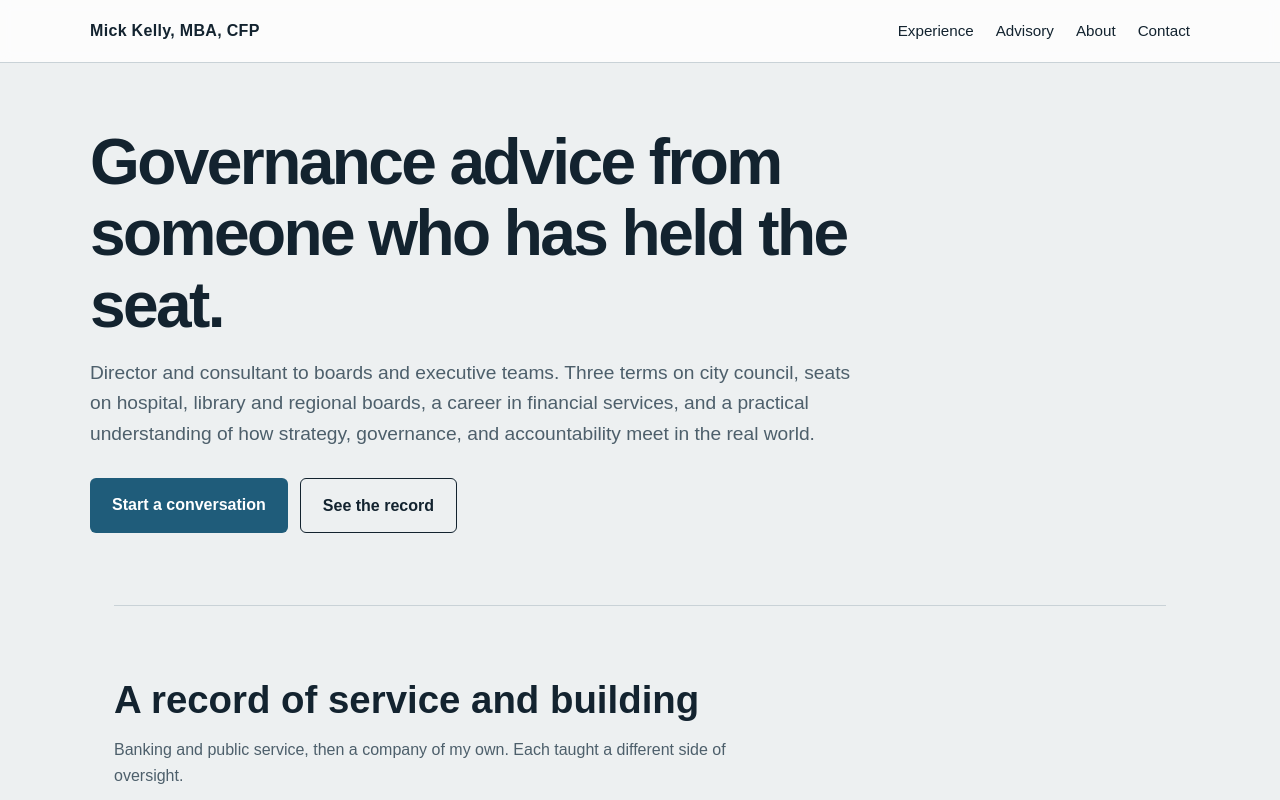
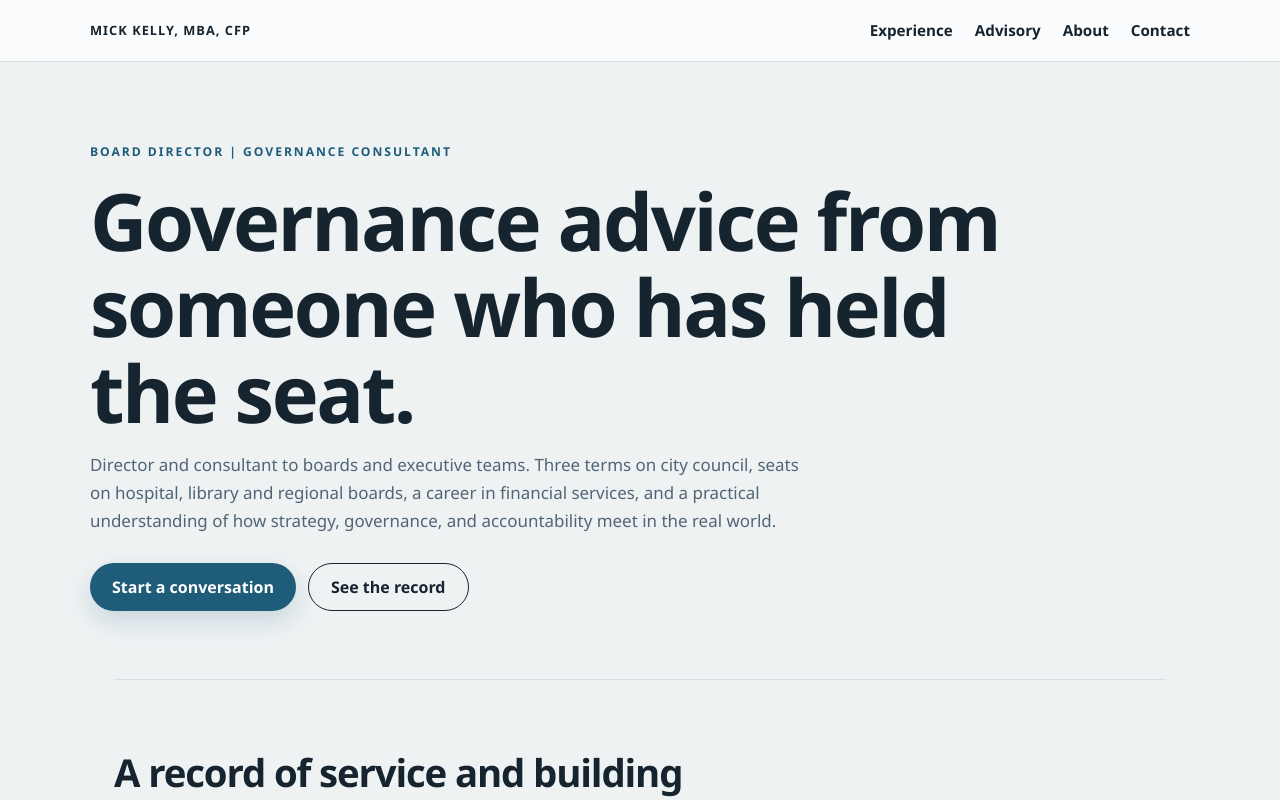
Before and after one commit to GMKConsulting/GMKConsulting.github.io, a plain HTML site: page index.html in a window 1280 px wide. Shown: the top 800 px of the page. Drawn offline with Linux system fonts and the light colour scheme.

Commit message:
Upgrade the homepage typography, visual hierarchy, and executive branding for a more premium board advisory look.

```diff
--- a/index.html
+++ b/index.html
@@ -7,33 +7,39 @@
     <meta name="description" content="Board director and governance consultant helping organizations improve oversight, strategy, and stakeholder confidence." />
     <style>
       :root {
-        --bg: #edf0f1;
+        --bg: #eef2f3;
         --surface: #ffffff;
-        --ink: #13232f;
-        --muted: #4d5f6b;
-        --line: #c9d2d7;
+        --ink: #16242f;
+        --muted: #526575;
+        --line: #d7dfe3;
         --accent: #1f5c7a;
         --accent-ink: #ffffff;
-        --band: #13232f;
-        --band-ink: #edf0f1;
+        --accent-soft: #eaf3f7;
+        --band: #14202c;
+        --band-ink: #edf3f5;
         --shadow: rgba(19, 35, 47, 0.08);
-        --photo-bg: linear-gradient(135deg, rgba(31,92,122,0.10), rgba(31,92,122,0.02));
+        --photo-bg: linear-gradient(135deg, rgba(31,92,122,0.12), rgba(31,92,122,0.03));
       }
+
       * { box-sizing: border-box; }
       html { scroll-behavior: smooth; }
       body {
         margin: 0;
-        font-family: Arial, Helvetica, sans-serif;
+        font-family: "Segoe UI", Arial, sans-serif;
         background: var(--bg);
         color: var(--ink);
-        line-height: 1.6;
+        line-height: 1.65;
       }
       a { color: var(--accent); }
       img { max-width: 100%; display: block; }
-      .wrap { max-width: 1100px; margin: 0 auto; padding: 0 24px; }
+      .wrap {
+        max-width: 1100px;
+        margin: 0 auto;
+        padding: 0 24px;
+      }
       header {
-        background: rgba(255,255,255,0.8);
-        backdrop-filter: blur(6px);
+        background: rgba(255,255,255,0.78);
+        backdrop-filter: blur(10px);
         border-bottom: 1px solid var(--line);
         position: sticky;
         top: 0;
@@ -45,38 +51,67 @@
         align-items: center;
         padding: 18px 0;
       }
-      .name { font-weight: 700; letter-spacing: 0.02em; }
+      .name {
+        font-weight: 700;
+        letter-spacing: 0.08em;
+        text-transform: uppercase;
+        font-size: 0.8rem;
+      }
       nav { display: flex; gap: 22px; flex-wrap: wrap; }
       nav a {
         text-decoration: none;
         color: var(--ink);
         font-size: 0.95rem;
+        font-weight: 600;
       }
       nav a:hover { text-decoration: underline; }
-      .hero { padding: 64px 0 72px; }
-      h1, h2, h3 { line-height: 1.12; margin: 0 0 16px; }
+      .hero {
+        padding: 80px 0 68px;
+      }
+      .eyebrow {
+        margin: 0 0 16px;
+        color: var(--accent);
+        letter-spacing: 0.16em;
+        text-transform: uppercase;
+        font-size: 0.76rem;
+        font-weight: 700;
+      }
+      h1, h2, h3 {
+        line-height: 1.08;
+        margin: 0 0 16px;
+        letter-spacing: -0.03em;
+      }
       h1 {
-        font-size: clamp(2.6rem, 5vw, 4.5rem);
-        max-width: 12.5em;
-        letter-spacing: -0.04em;
+        font-size: clamp(2.8rem, 6.2vw, 5rem);
+        max-width: 12.4em;
       }
       .lede {
         color: var(--muted);
-        font-size: 1.2rem;
-        max-width: 40em;
+        font-size: clamp(1.06rem, 1.3vw, 1.22rem);
+        max-width: 42em;
         margin: 0 0 28px;
       }
       .btns { display: flex; flex-wrap: wrap; gap: 12px; }
       .btn {
-        display: inline-block;
+        display: inline-flex;
+        align-items: center;
+        justify-content: center;
+        min-height: 48px;
+        padding: 0 22px;
+        border-radius: 999px;
+        text-decoration: none;
+        font-weight: 700;
+        transition: transform 0.2s ease, box-shadow 0.2s ease;
+      }
+      .btn:hover {
+        transform: translateY(-1px);
+      }
+      .btn.primary {
         background: var(--accent);
         color: var(--accent-ink);
-        text-decoration: none;
-        padding: 14px 22px;
-        border-radius: 6px;
-        font-weight: 700;
+        box-shadow: 0 10px 26px rgba(31, 92, 122, 0.18);
       }
-      .btn.alt {
+      .btn.secondary {
         background: transparent;
         color: var(--ink);
         border: 1.5px solid var(--ink);
@@ -85,7 +120,9 @@
         padding: 72px 0;
         border-top: 1px solid var(--line);
       }
-      h2 { font-size: clamp(1.8rem, 3vw, 2.5rem); }
+      h2 {
+        font-size: clamp(2rem, 3vw, 2.7rem);
+      }
       .intro { color: var(--muted); max-width: 42em; margin-bottom: 36px; }
       .seats {
         list-style: none;
@@ -122,9 +159,9 @@
       .cols > div {
         background: rgba(255,255,255,0.6);
         border: 1px solid var(--line);
-        border-radius: 10px;
+        border-radius: 14px;
         padding: 24px;
-        box-shadow: 0 8px 20px var(--shadow);
+        box-shadow: 0 10px 24px rgba(0,0,0,0.02);
       }
       .cols h3 { font-size: 1.3rem; }
       .cols p { margin: 0; color: var(--muted); }
@@ -145,7 +182,7 @@
         align-items: flex-start;
         background: var(--photo-bg);
         border: 1px solid rgba(31, 92, 122, 0.10);
-        border-radius: 14px;
+        border-radius: 16px;
         padding: 14px;
       }
       .about-photo img {
@@ -166,9 +203,9 @@
       .facts {
         background: var(--surface);
         border: 1px solid var(--line);
-        border-radius: 10px;
+        border-radius: 12px;
         padding: 24px;
-        margin-top: 8px;
+        margin-top: 12px;
       }
       .facts dt {
         font-weight: 700;
@@ -210,6 +247,7 @@
 
     <main>
       <div class="wrap hero">
+        <p class="eyebrow">Board Director | Governance Consultant</p>
         <h1>Governance advice from someone who has held the seat.</h1>
         <p class="lede">
           Director and consultant to boards and executive teams. Three terms on city council,
@@ -217,8 +255,8 @@
           practical understanding of how strategy, governance, and accountability meet in the real world.
         </p>
         <div class="btns">
-          <a class="btn" href="#contact">Start a conversation</a>
-          <a class="btn alt" href="#experience">See the record</a>
+          <a class="btn primary" href="#contact">Start a conversation</a>
+          <a class="btn secondary" href="#experience">See the record</a>
         </div>
       </div>
 
@@ -331,8 +369,8 @@
           <h2>Let’s talk about your board</h2>
           <p class="intro">Whether you are filling a seat or strengthening the table you have, I am glad to start with a conversation.</p>
           <div class="btns">
-            <a class="btn" href="mailto:gmickkelly@hotmail.com">Email me</a>
-            <a class="btn alt" href="https://www.linkedin.com/in/mickkellymbacfp/" target="_blank" rel="noopener noreferrer">Connect on LinkedIn</a>
+            <a class="btn primary" href="mailto:gmickkelly@hotmail.com">Email me</a>
+            <a class="btn secondary" href="https://www.linkedin.com/in/mickkellymbacfp/" target="_blank" rel="noopener noreferrer">Connect on LinkedIn</a>
           </div>
           <p class="intro" style="margin-top: 20px; margin-bottom: 0;">gmickkelly@hotmail.com</p>
         </section>
```
